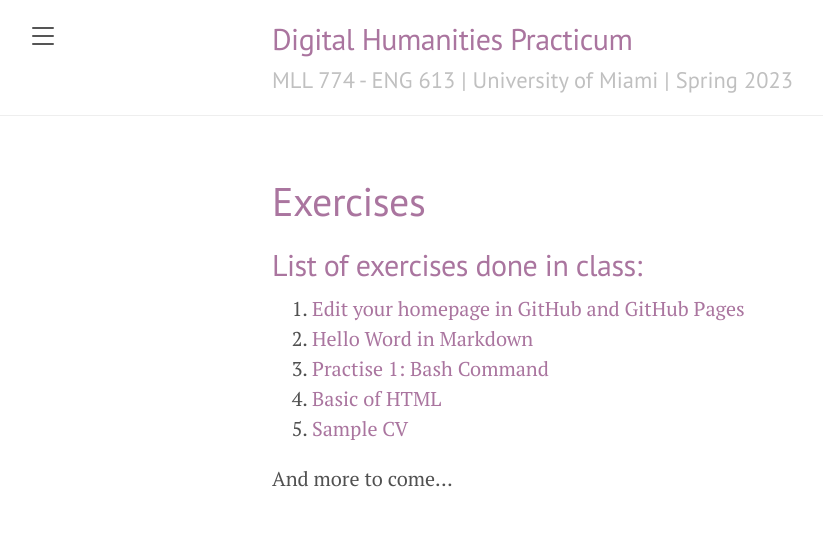
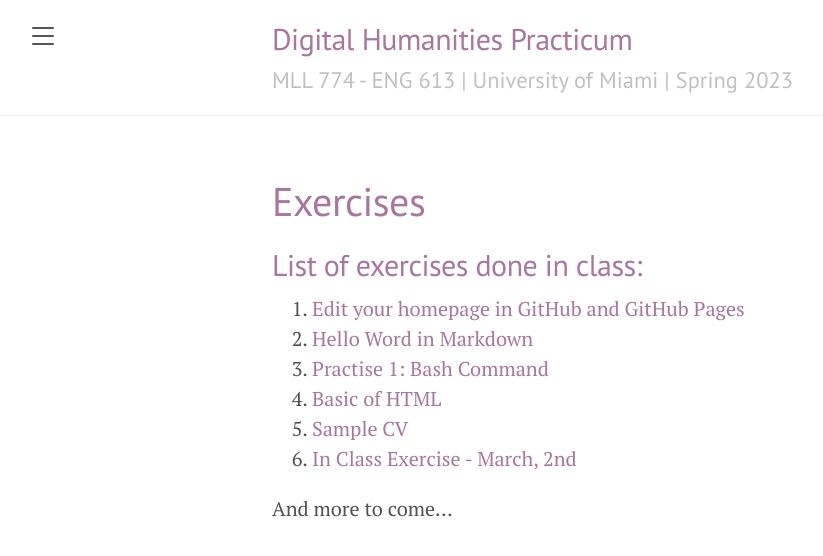
Before and after one commit to susannalles/DHPracticum_Spring23, a Jekyll site: the page built from exercises/index.md, in a window 1280 px wide. Shown: the top 556 px of the page, without its empty margins (8-831 px from the left). Built offline with Jekyll 4.4.1, drawn with Linux system fonts in a browser that asks for light colours.

Commit message:
Update index.md

```diff
--- a/exercises/index.md
+++ b/exercises/index.md
@@ -10,5 +10,6 @@ title: Exercises
 3. [Practise 1: Bash Command](https://susannalles.github.io/DHPracticum_Spring23/exercises/3.Feb_2_2023/)
 4. [Basic of HTML](https://susannalles.github.io/DHPracticum_Spring23/exercises/4.HTML)
 5. [Sample CV](https://susannalles.github.io/DHPracticum_Spring23/exercises/4.sample_page.html)
+6. [In Class Exercise - March, 2nd](https://susannalles.github.io/DHPracticum_Spring23/exercises/5.InClassExercise.html)
 
 And more to come...
```
